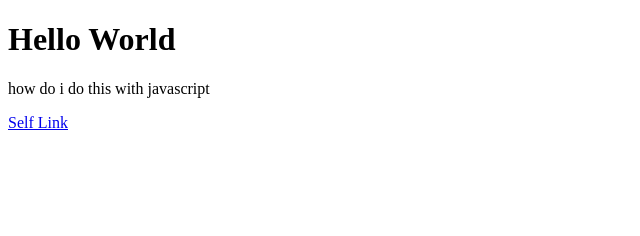
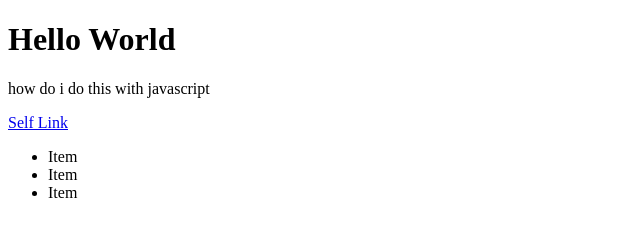
Before and after one commit to dxlerate/dxlerate.github.io, a plain HTML site: page index.html in a window 1280 px wide. Shown: the whole page, without its empty margins (0-640 px from the left). Drawn offline with Linux system fonts and the light colour scheme.

Commit message:
Update index.html

```diff
--- a/index.html
+++ b/index.html
@@ -1,11 +1,19 @@
 <!DOCTYPE html>
 <html>
-<body>
 <head>
 <title>test</title>
 </head>
+<body>
+
 <h1>Hello World</h1>
+
 <p>how do i do this with javascript</p>
 <a href="https://dxlerate.github.io/">Self Link<a>
+<ul>
+  <li>Item</li>
+  <li>Item</li>
+  <li>Item</li>
+</ul>
+
 </body>
 </html>
```
